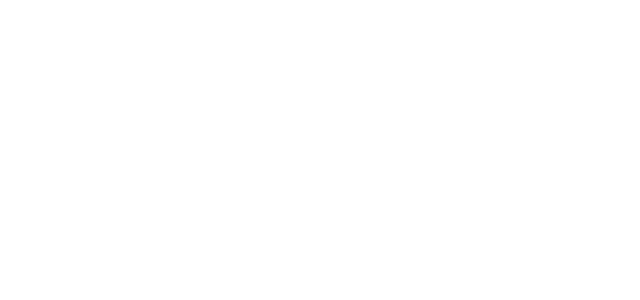
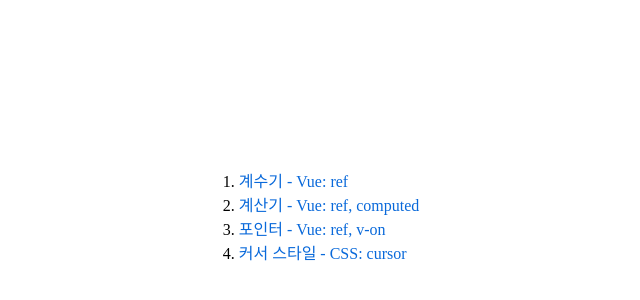
Before and after one commit to JFGI-team/web-examples, a Nuxt app: page / in a window 1280 px wide. Shown: the part 182-482 px from the top of the page, without its empty margins (311-951 px from the left). Built offline with nearby package versions, Linux system fonts and the light colour scheme.

Commit message:
feat: 예시 페이지 링크 연결 추가
WIP: 스타일을 꾸미지 않음

```diff
--- a/pages/index.vue
+++ b/pages/index.vue
@@ -1,7 +1,32 @@
-<script setup lang="ts"></script>
+<script setup lang="ts">
+const Examples = [
+  { to: "/example/counter", name: "계수기 - Vue: ref" },
+  { to: "/example/calc", name: "계산기 - Vue: ref, computed" },
+  { to: "/example/pointer", name: "포인터 - Vue: ref, v-on" },
+  { to: "/example/cursor-style", name: "커서 스타일 - CSS: cursor" },
+];
+</script>
 
 <template>
-  <div></div>
+  <div class="page">
+    <ol class="list">
+      <li v-for="example in Examples" :key="example.to" class="item">
+        <NuxtLink :to="example.to" class="link">{{ example.name }}</NuxtLink>
+      </li>
+    </ol>
+  </div>
 </template>
 
-<style lang="scss" scoped></style>
+<style scoped>
+.page {
+  display: flex;
+  justify-content: center;
+  align-items: center;
+
+  height: 100%;
+}
+
+.link {
+  color: #0969da;
+}
+</style>
```
